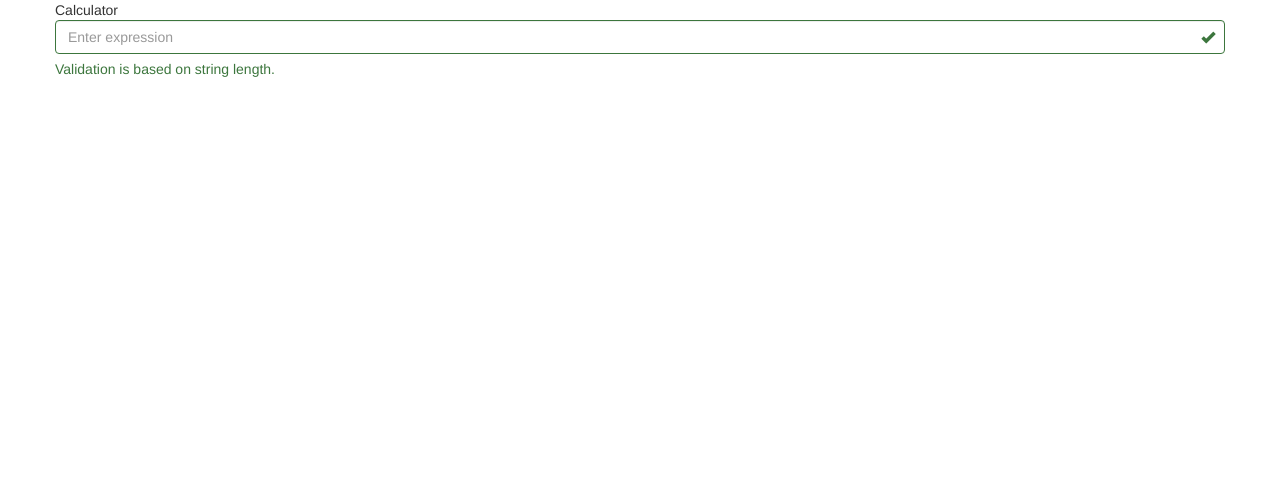
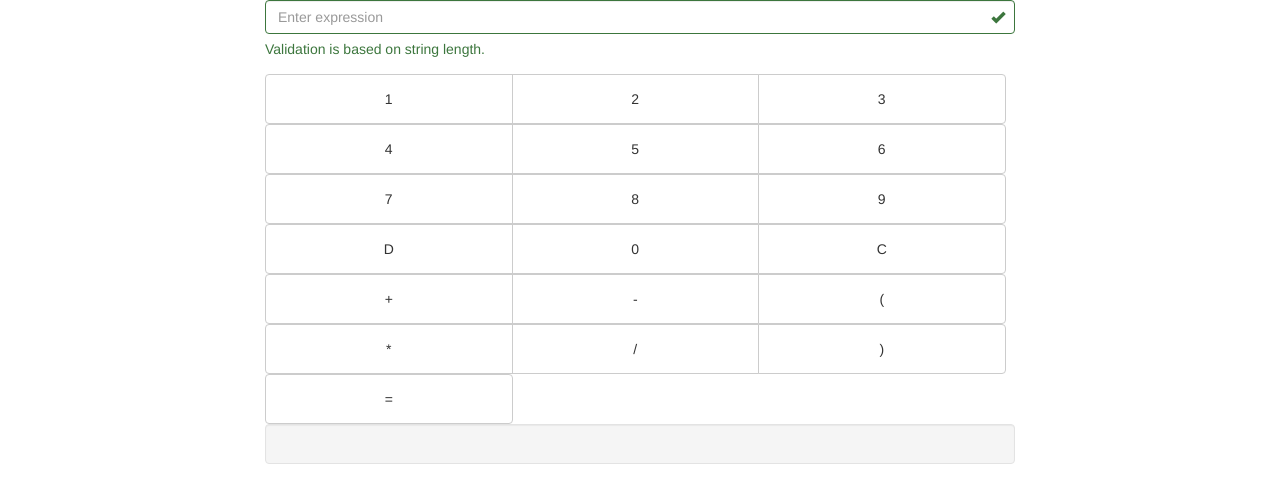
Before and after one commit to sonarct/calculator-app, a React app: page / in a window 1280 px wide. Shown: the top 502 px of the page. Built offline with nearby package versions, Linux system fonts and the light colour scheme.

Commit message:
basic layout of all components. problem with input

```diff
--- /dev/null
+++ b/src/CalcButton.js
@@ -0,0 +1,24 @@
+import React, {Component} from 'react'
+import {Button} from 'react-bootstrap'
+
+class CalcButton extends Component {
+  constructor (props) {
+    super(props)
+
+    this.handleClick = this.handleClick.bind(this)
+  }
+
+  handleClick () {
+    this.props.onClick(this.props.value)
+  }
+
+  render () {
+    return (
+      <Button onClick={this.handleClick} style={{height: '50px', width: '33%'}}>
+        {this.props.value}
+      </Button>
+    )
+  }
+}
+
+export default CalcButton
--- /dev/null
+++ b/src/CalcButtonList.js
@@ -0,0 +1,48 @@
+import React, {Component} from 'react'
+import {ButtonGroup, Col} from 'react-bootstrap'
+import CalcButton from './CalcButton'
+
+class CalcButtonList extends Component {
+  render () {
+    const values = [
+      [1, 2, 3],
+      [4, 5, 6],
+      [7, 8, 9],
+      ['D', 0, 'C'],
+      ['+', '-', '('],
+      ['*', '/', ')'],
+      ['=']
+    ]
+
+    let i = 0
+    let j = 0
+
+    let groups = values.map((numbers) => {
+      const buttons = numbers.map((value) => {
+        return (
+          <CalcButton value={value} onClick={this.props.onClick} key={i++} />
+        )
+      })
+
+      return (
+        <ButtonGroup key={j++} justified >
+          {buttons}
+        </ButtonGroup>
+      )
+    })
+
+    return (
+      <div>
+        {groups[0]}
+        {groups[1]}
+        {groups[2]}
+        {groups[3]}
+        {groups[4]}
+        {groups[5]}
+        {groups[6]}
+      </ div>
+    )
+  }
+}
+
+export default CalcButtonList
--- a/src/InputExpression.js
+++ b/src/CalcInput.js
@@ -1,15 +1,11 @@
 import React, {Component} from 'react'
 import {FormGroup, FormControl, HelpBlock} from 'react-bootstrap'
 
-class InputExpression extends Component {
+class CalcInput extends Component {
   constructor (props) {
     super(props)
 
     this.handleChange = this.handleChange.bind(this)
-
-    this.state = {
-      value: ''
-    }
   }
 
   getValidationState () {
@@ -17,8 +13,8 @@ class InputExpression extends Component {
   }
 
   handleChange (e) {
-    const value = e.target.value
-    this.setState({ value }, () => { })
+    const value = e.target.value.slice(-1)
+    this.props.onChange(value)
   }
 
   render () {
@@ -30,7 +26,7 @@ class InputExpression extends Component {
         >
           <FormControl
             type='text'
-            value={this.state.value}
+            value={this.props.expression}
             placeholder='Enter expression'
             onChange={this.handleChange}
           />
@@ -42,4 +38,4 @@ class InputExpression extends Component {
   }
 }
 
-export default InputExpression
+export default CalcInput
--- a/src/Calculator.js
+++ b/src/Calculator.js
@@ -1,16 +1,58 @@
 import React, {Component} from 'react'
-import {Grid, Row, Col} from 'react-bootstrap'
-import InputExpression from './InputExpression'
+import {Grid, Row, Col, Well} from 'react-bootstrap'
+import CalcInput from './CalcInput'
+import CalcButtonList from './CalcButtonList'
 
 class Calculator extends Component {
+  constructor (props) {
+    super(props)
+
+    this.handleButtonClick = this.handleButtonClick.bind(this)
+    this.handleInputText = this.handleInputText.bind(this)
+
+    this.state = {
+      expression: '',
+      answer: ''
+    }
+  }
+
+  handleButtonClick (e) {
+    this.setState((prevState) => {
+      prevState.expression += e
+    })
+  }
+
+  handleInputText (e) {
+    this.setState((prevState) => {
+      prevState.expression += e
+    })
+  }
+
   render () {
     return (
       <div>
         <Grid>
           <Row>
-            <Col>
-              Calculator
-              <InputExpression />
+            <Col xs={12} md={8} mdOffset={2}>
+
+              <CalcInput
+                expression={this.state.expression}
+                onChange={this.handleInputText} />
+
+            </Col>
+          </Row>
+          <Row>
+            <Col lg={8} md={8} mdOffset={2}>
+
+              <CalcButtonList onClick={this.handleButtonClick} />
+
+            </Col>
+          </Row>
+          <Row>
+            <Col lg={8} md={8} mdOffset={2}>
+              <Well>
+                {this.state.answer}
+              </Well>
             </Col>
           </Row>
         </Grid>
```
Also changed, not shown: src/Button.js (deleted), src/ButtonList.js (deleted).
